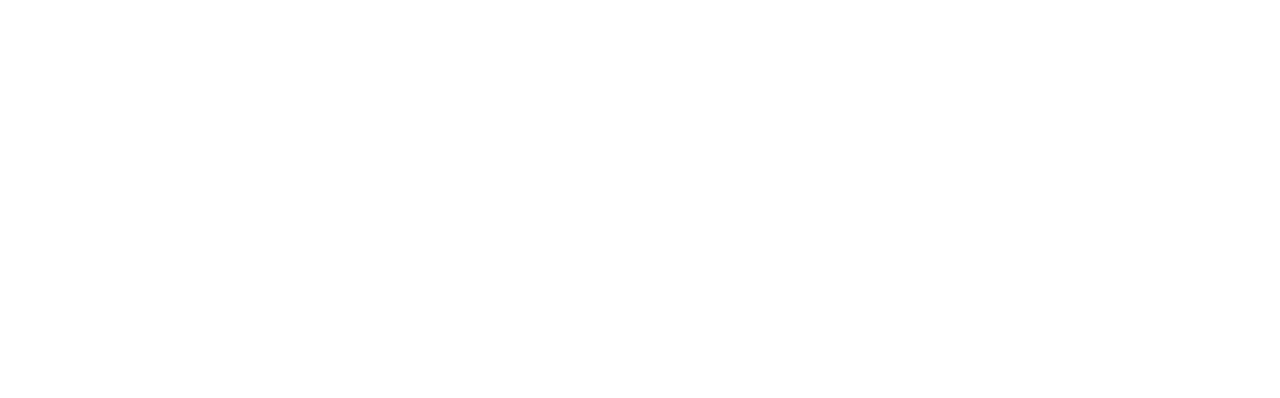
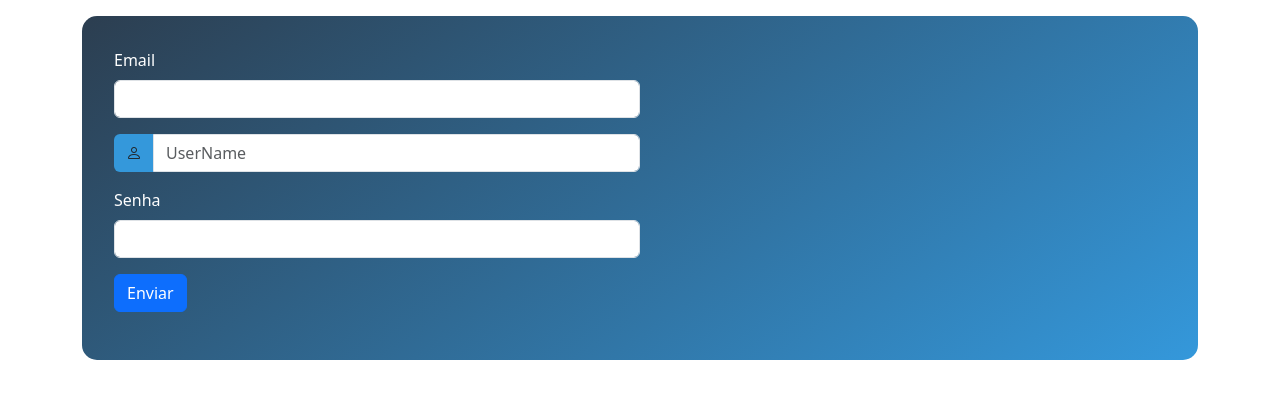
Before and after one commit to Ribeiro7k/Bootstrap_base, a plain HTML site: page ex4_formulario-sub-css/ex4.html in a window 1280 px wide. Drawn offline with nearby package versions, Linux system fonts and the light colour scheme.

Commit message:
Falha do exercicio 4

```diff
--- /dev/null
+++ b/ex2_sistema-grid/style.css
@@ -0,0 +1,3 @@
+.bg-custom {
+    background-color: aquamarine;
+}
--- /dev/null
+++ b/ex3_botoes/style.css
@@ -0,0 +1,3 @@
+.btn-primary {
+    background-color: blueviolet;
+}
--- a/ex4_formulario-sub-css/ex4.html
+++ b/ex4_formulario-sub-css/ex4.html
@@ -18,6 +18,30 @@
 
 
     <!-- 1ª Digitação (Aqui) -->
+     <div class="container mt-3">
+        <form class="custom-form">
+            <div class="col-sm-6 mb-3">
+                <label for="email" class="form-label">Email</label>
+                <input type="email" class="form-control custom-input" id="email">
+            </div>
+
+            <div class="col-sm-6 mb-3">
+                <div class="input-group">
+                    <span class="input-group-text custom-icon">
+                        <i class="bi bi-person"></i>
+                    </span>
+                     <input type="text" class="form-control custom-input" placeholder="UserName">
+                </div>
+            </div>
+
+            <div class="col-sm-6 mb-3">
+                <label for="senha" class="form-label">Senha</label>
+                <input type="password" class="form-control custom-input mb-3" id="senha">
+            </div>
+
+            <button type="submit" class="btn btn-primary custom-button mb-3">Enviar</button>
+        </form>
+     </div>
 
 
     <script src="https://cdn.jsdelivr.net/npm/bootstrap@5.3.0/dist/js/bootstrap.bundle.min.js"></script>
--- a/ex4_formulario-sub-css/styles.css
+++ b/ex4_formulario-sub-css/styles.css
@@ -1 +1,34 @@
-/* 2ª Digitação (Aqui) */
+.custom-form {
+    background: linear-gradient(145deg, #2c3e50, #3498db);
+    padding: 2rem;
+    border-radius: 15px;
+}
+
+.form-label {
+    color: #fff;
+
+}
+
+.custom-icon {
+    background-color: #3498db;
+    border: #3498db;
+}
+
+.form.control.custom-input {
+    border: 3px solid #e74c3c;
+    border-radius: 15px;
+    background-color: rgba(255, 255, 255, 0.9);
+}
+
+
+.form-control.custom-button {
+    background-color: liner-gradient(45deg, #e74c3c, #f39c12);
+    padding: 0.8rem 2rem;
+    border-radius: 50px;
+    border: none;
+}
+
+.btn.btn-primary.custom-button:hover {
+    transform: translateY(-5px);
+    box-shadow: 0 10px 20px rgba(231, 76, 60, 0.4);
+}
```
Also changed, not shown: ex2_sistema-grid/ex2.html (+22 -1 lines), ex3_botoes/ex3.html (+4 -0 lines).
